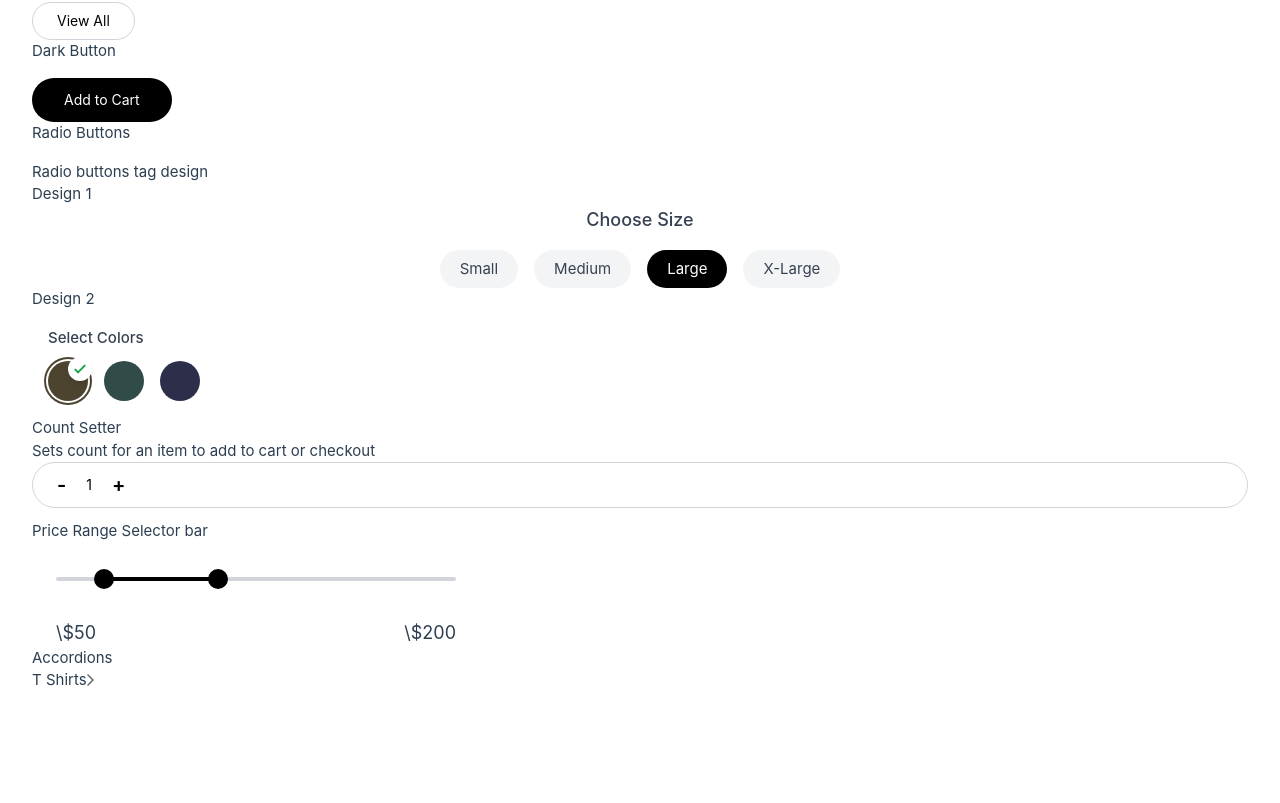
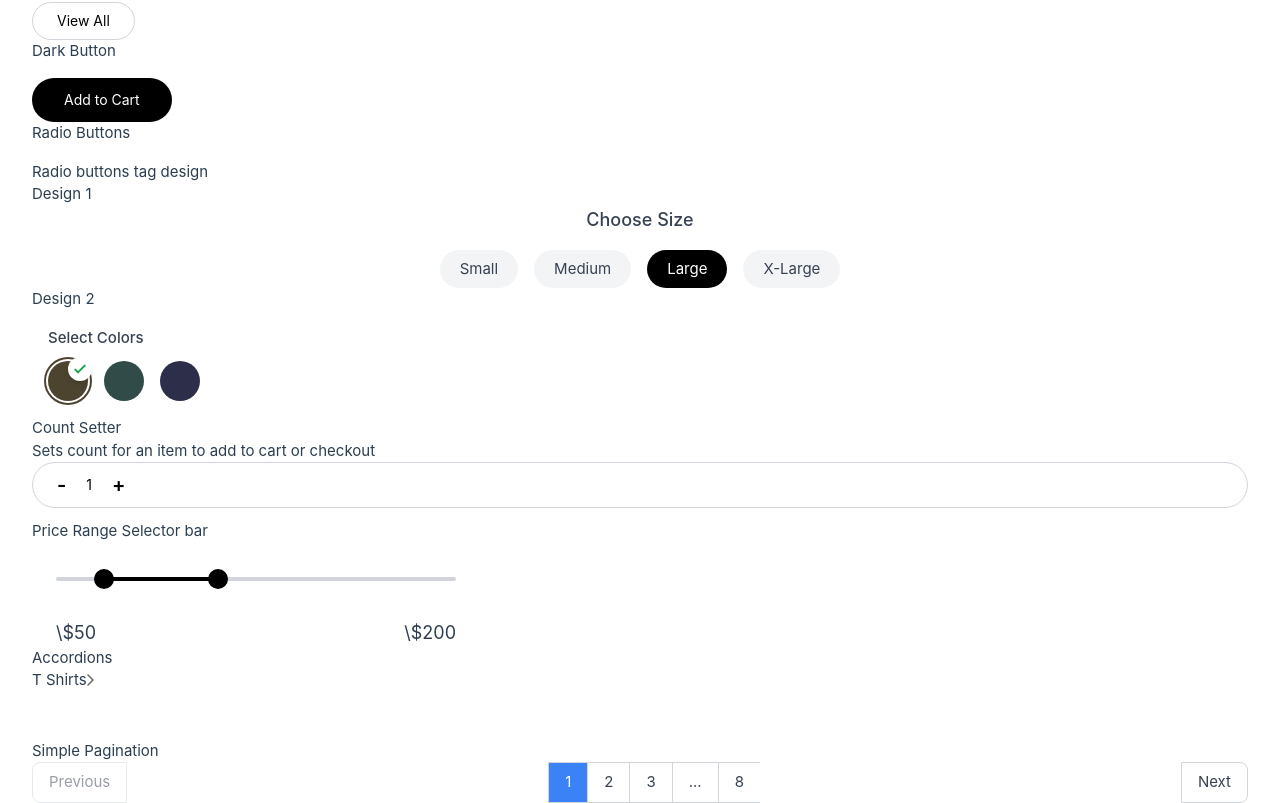
Before and after one commit to navctns/ecommerce-design-system-vue3-tailwind, a Vue app: page / in a window 1280 px wide. Shown: the part 1144-1947 px from the top of the page. Before the commit the page ends 1868 px from the top, so only its background shows below. Built offline with nearby package versions, Linux system fonts and the light colour scheme.

Commit message:
pagination added

```diff
--- a/src/App.vue
+++ b/src/App.vue
@@ -14,6 +14,7 @@ import CountSetter from "./components/buttons/CountSetter.vue";
 // import PriceRangeSelectorBar from './components/forms/price-range-selector/PriceRangeSelectorBar.vue';
 import PriceRangeSlider from './components/forms/price-range-selector/PriceRangeSlider.vue';
 import AccordionDesign1 from './components/accordion/AccordionDesign1.vue';
+import SimplePagination from "./components/pagination/SimplePagination.vue";
 </script>
 
 <template>
@@ -68,7 +69,10 @@ import AccordionDesign1 from './components/accordion/AccordionDesign1.vue';
         <li>Bolerk</li>
       </ul>
     </accordion-design-1>
+
   </div>
+  <h5 class="mt-4">Simple Pagination</h5>
+  <SimplePagination/>
 </div>
   <RouterView />
 </template>
--- a/src/components/accordion/AccordionDesign1.vue
+++ b/src/components/accordion/AccordionDesign1.vue
@@ -1,10 +1,10 @@
 !<template>
-  <div>
+  <div class="">
     <div class="flex justify-between items-center">
         <div>T Shirts</div>
         <button @click="toggleContent"><img src="../../assets/images/chevron-right.svg" alt=""></button>
     </div>
-    <div class="accordion-content" v-if="showContent">
+    <div class="accordion-content ml-2" v-if="showContent">
         <slot></slot>
     </div>
   </div>
--- /dev/null
+++ b/src/components/pagination/SimplePagination.vue
@@ -0,0 +1,36 @@
+!<template>
+          <div class="flex items-center justify-between">
+            <!-- Previous Button -->
+            <button class="px-4 py-2 border rounded-l-lg border-gray-300 bg-white text-gray-700 hover:bg-gray-50 disabled:opacity-50 disabled:cursor-not-allowed" disabled>
+                Previous
+            </button>
+
+            <!-- Page Numbers -->
+            <div class="flex">
+                <button class="px-4 py-2 border-t border-b border-l border-gray-300 bg-blue-500 text-white">
+                    1
+                </button>
+                <button class="px-4 py-2 border-t border-b border-l border-gray-300 bg-white text-gray-700 hover:bg-gray-50">
+                    2
+                </button>
+                <button class="px-4 py-2 border-t border-b border-l border-gray-300 bg-white text-gray-700 hover:bg-gray-50">
+                    3
+                </button>
+                <span class="px-4 py-2 border-t border-b border-l border-gray-300 bg-white text-gray-700">
+                    ...
+                </span>
+                <button class="px-4 py-2 border-t border-b border-l border-gray-300 bg-white text-gray-700 hover:bg-gray-50">
+                    8
+                </button>
+            </div>
+
+            <!-- Next Button -->
+            <button class="px-4 py-2 border rounded-r-lg border-gray-300 bg-white text-gray-700 hover:bg-gray-50">
+                Next
+            </button>
+        </div>
+</template>
+
+<style>
+
+</style>
```
